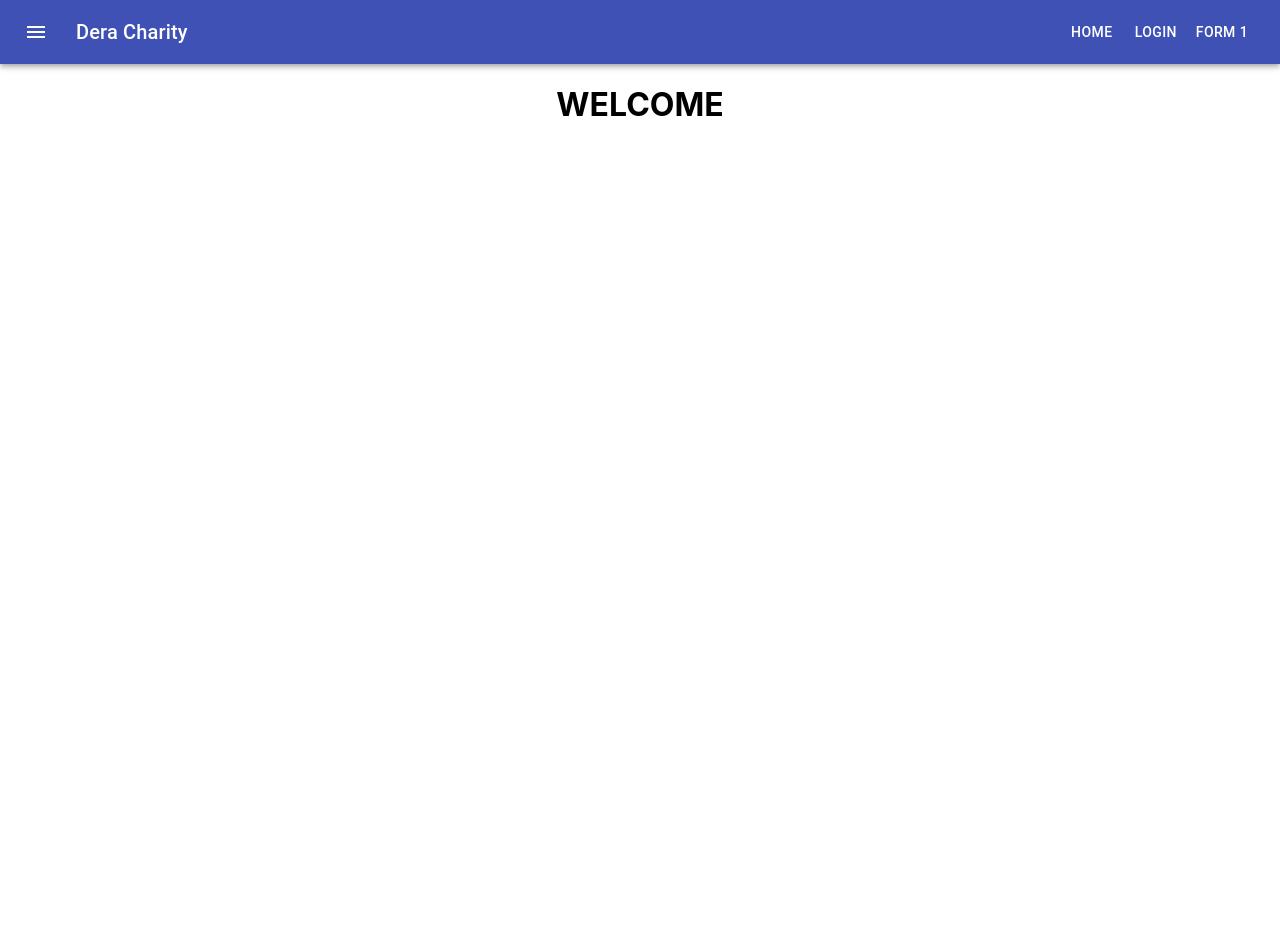
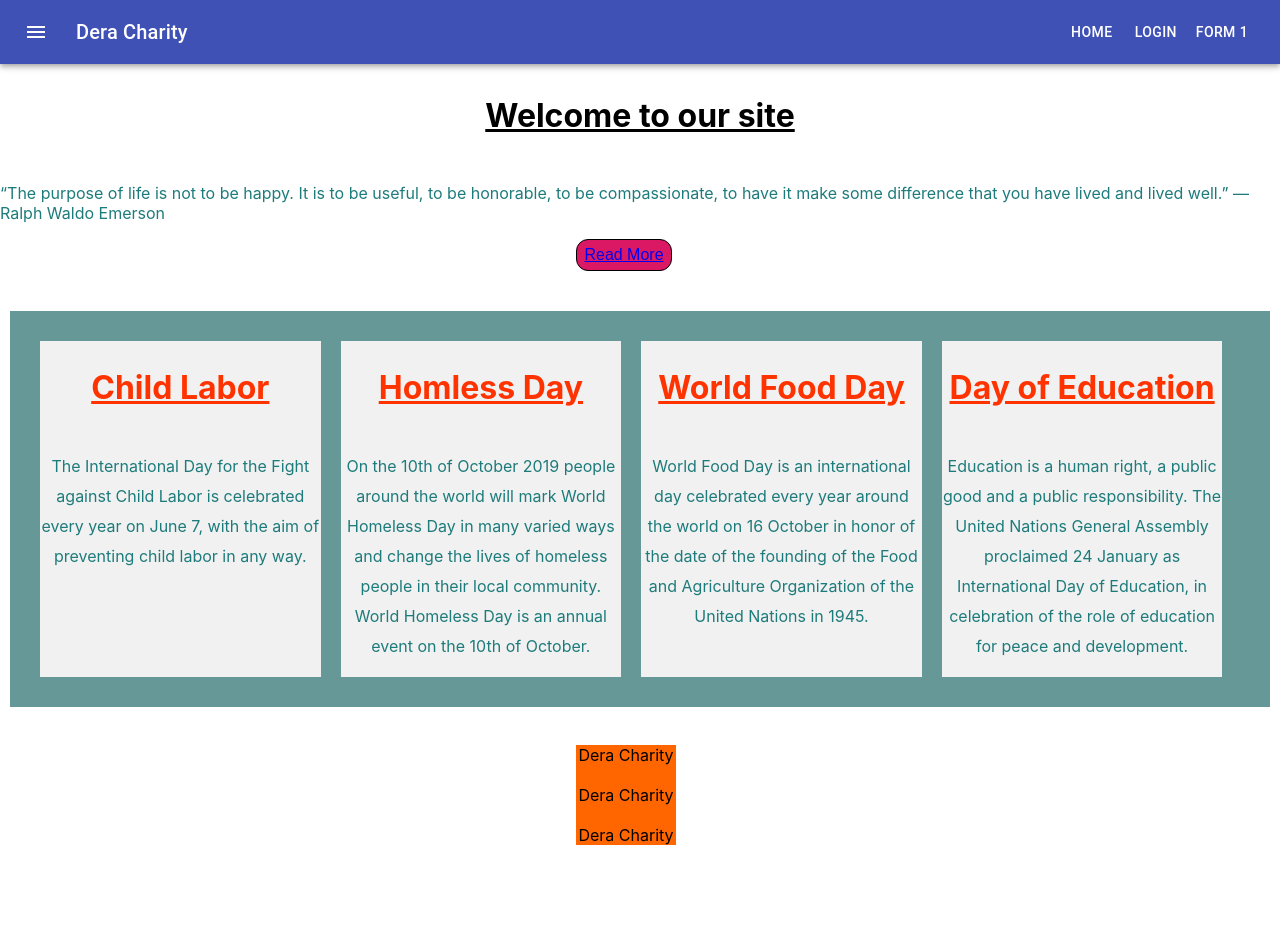
Before and after one commit to artinsepanta/services-provided, a React (Create React App) app: page / in a window 1280 px wide. Shown: the top 934 px of the page. Before the commit the page ends 800 px from the top, so only its background shows below. Built offline with nearby package versions, Linux system fonts and the light colour scheme.

Commit message:
home page finished

```diff
--- a/src/App.css
+++ b/src/App.css
@@ -36,3 +36,137 @@
     transform: rotate(360deg);
   }
 }
+
+h1{
+  text-align: center;
+  text-decoration:underline;
+  margin:0;
+  padding: 1em 0;
+  color:rgb(25, 103, 103),
+  }
+
+  p{
+    margin: 0%;
+    padding: 1em 0;
+    color:rgb(30, 123, 123);
+  }
+
+  .button{
+    margin-left:45%  ;
+  font-family: Arial, Helvetica, sans-serif;
+  font-size: 1rem;
+  text-align: center;
+  font-style: normal;
+  color:blue;
+  display: inline-block;
+  width: 6rem;
+  height: 2rem;
+  padding: 5px;
+  border: 1px solid black;
+  border-radius: 12px;
+  background-color:rgb(219, 24, 99);
+  }
+
+  .button{
+  animation-delay: 250ms;
+  animation-duration: 3s;
+  animation-iteration-count: 3;
+  }
+  .flex-container {
+    display: flex;
+    flex-direction: row-reverse;
+    background-color:rgb(103, 152, 152);
+  }
+
+  .flex-container > div {
+    background-color: #f1f1f1;
+    width: 23%;
+    margin: 10px;
+    text-align: center;
+    line-height:30px;
+  }
+  #section-b{
+    display:flex;
+    flex-direction: row;
+    margin: 10px;
+    padding: 20px;
+  }
+
+    #section-b{
+    text-decoration:none;
+    margin-top:40px;
+    color: rgb(255, 51, 0)
+    }
+  .Bacon-Ipsum  {
+    float:center;
+    margin-left:45%;
+    margin-top:3%;
+    margin-bottom:3%;
+  }
+
+  .Bacon-Ipsum {
+    width: 100px;
+    height: 100px;
+    background: rgb(255, 102, 0);
+    -webkit-transition: width 2s, height 2s, -webkit-transform 2s;
+    transition: width 2s, height 2s, transform 2s;
+  }
+  .box{
+    text-align:center;
+    text-decoration: none;
+    margin-top:20px;
+  }
+
+  .Bacon-Ipsum:hover {
+    width: 200px;
+    height: 200px;
+    -webkit-transform: rotate(360deg);
+    transform: rotate(360deg);
+  }
+
+
+  #section-c{
+    padding:2em 1em 1em;
+  }
+  #section-c ul{
+  list-style: none;
+  margin-top:0;
+  padding:0;
+  }
+  #section-c li{
+  margin-bottom: 1.em;
+  background-color: rgb(248, 171, 135);
+  }
+  .card-content{
+    padding: 1.5em;
+  }
+  .content-wrap,
+  #section-c ul{
+      grid-column: 2/4;
+  }
+  #section-c ul{
+    display:flex;
+    justify-content:space-around;
+  }
+  #section-c li{
+    width:31%;
+  }
+  h2{
+  text-align: center;
+  margin:0;
+  padding: 1em 0;
+  color:rgb(255, 102, 0);
+  }
+
+  #main-footer{
+    padding:15px;
+    background:rgb(31, 46, 46);
+    color :rgb(255, 117, 26);
+    height:50px;
+    text-align: center;
+  }
+
+  strong{
+    font-style: none;
+    margin-top:10px
+  }
--- a/src/components/AddService.js
+++ b/src/components/AddService.js
@@ -29,7 +29,7 @@ class AddService extends Component {
     handleSubmit = (e) => {
         e.preventDefault()
         const payload = { ...this.state }
-        payload.id = this.props.carTotal + 1
+        payload.id = this.props.serviceTotal + 1
         delete payload.open
         console.log("THE SERVICE", payload)
 
--- a/src/components/Form1.js
+++ b/src/components/Form1.js
@@ -4,16 +4,18 @@ import FormControl from '@material-ui/core/FormControl';
 import Input from '@material-ui/core/Input';
 import InputLabel from '@material-ui/core/InputLabel';
 import TextField from '@material-ui/core/TextField';
-import Grid from '@material-ui/core/Grid';
-import AccountCircle from '@material-ui/icons/AccountCircle';
 //import AddService from '../containers/AddService'
-import { //Button,
+import {
+  Button,
   Table,
   TableHead,
-   //TableBody,
+  TableBody,
   TableRow,
   TableCell,
-     Container } from '@material-ui/core';
+  Container
+} from '@material-ui/core';
+
+
 const useStyles = makeStyles(theme => ({
   margin: {
     margin: theme.spacing(1),
@@ -21,54 +23,36 @@ const useStyles = makeStyles(theme => ({
 }));
 
 //export default function Form1() {
-  const Form1 = (props) =>{
+const Form1 = (props) => {
   const classes = useStyles();
+  console.log('newServ', props.services)
 
   return (
     <div>
-
- <div className={classes.margin}>
-        <Grid container spacing={1} alignItems="flex-end">
-          <Grid item>
-            <AccountCircle />
-          </Grid>
-          <Grid item>
-            <TextField id="input-with-icon-grid" label="ID" />
-          </Grid>
-        </Grid>
-      </div>
-      <div className={classes.margin}>
-        <Grid container spacing={1} alignItems="flex-end">
-          <Grid item>
-            <AccountCircle />
-          </Grid>
-          <Grid item>
-            <TextField id="input-with-icon-grid" label="Date" />
-          </Grid>
-        </Grid>
-      </div>
       <div>
         <FormControl className={classes.margin}>
-        <InputLabel htmlFor="input-with-icon-adornment">First Name</InputLabel>
+          <InputLabel htmlFor="input-with-icon-adornment">ID</InputLabel>
           <Input
+          />
+          <br />
 
-
+        </FormControl>
+        <TextField
+          className={classes.margin}
+          id="input-with-icon-textfield"
+          label="First Name"
         />
-      </FormControl>
         <TextField
           className={classes.margin}
           id="input-with-icon-textfield"
           label="Last Name"
         />
-      <TextField
-        className={classes.margin}
-        id="input-with-icon-textfield"
-        label="Gender"
-      />
       </div>
       <div>
         <FormControl className={classes.margin}>
-        <InputLabel htmlFor="input-with-icon-adornment">Date of Birth</InputLabel>
+          <InputLabel htmlFor="input-with-icon-adornment">
+            Gender
+          </InputLabel>
           <Input
           />
         </FormControl>
@@ -77,38 +61,41 @@ return (
           id="input-with-icon-textfield"
           label="Health"
         />
-      <TextField
-        className={classes.margin}
-        id="input-with-icon-textfield"
-        label="Addiction"
-      />
-      </div>
-
-      {/* <div className="flex-container">
-      <AddService serviceTotal={props.services.length} />
-      </div> */}
 
         <Container>
-        <br/>
-         <div>
+          <br />
+
+          <div className={classes.button} >
+            <Button onClick={props.fetchServices} variant="contained" color="primary" >
+              services
+            </Button>
+          </div>
           <h2>Services Provided</h2>
-         </div>
-      <Table  size="small" aria-label="a dense table">
+          <Table size="small" aria-label="a dense table">
             <TableHead>
               <TableRow>
                 <TableCell>Id</TableCell>
                 <TableCell align="right">NGO</TableCell>
-              <TableCell align="right">Date</TableCell>
                 <TableCell align="right">Service</TableCell>
-              <TableCell align="right">Goal</TableCell>
-              <TableCell align="right">Details</TableCell>
+                <TableCell align="right">Clerk</TableCell>
 
               </TableRow>
             </TableHead>
+            <TableBody>
+              {props.newServs.map((newServ, idx) => (
+                <TableRow key={newServ.NGO_ID}>
+                  <TableCell component="th" scope="serv">
+                    {serv.NGO_ID}
+                  </TableCell>
+                  <TableCell align="right">{service.service_Service}</TableCell>
+                  <TableCell align="right">{service.service_clerk}</TableCell>
+                </TableRow>
+              ))}
+            </TableBody>
           </Table>
         </Container>
       </div>
-
+    </div>
   )
 }
 
--- a/src/components/Home.js
+++ b/src/components/Home.js
@@ -22,11 +22,112 @@ class Home extends Component {
 
   render() {
     return (
-      <div className="text-gray">
-        <h1 style={{ textAlign: 'center' }}>{this.state.heading}</h1>
+
+        <div class="content_wrap" id="section-a">
+
+        <h1 class="content-wrap">
+          Welcome to our site
+         </h1>
+        <p>
+        “The purpose of life is not to be happy. It is to be useful, to be honorable, to be compassionate, to have it make some difference that you have lived and lived well.”
+― Ralph Waldo Emerson
+        </p>
+        <button  class="button Read more animated  heartBeat" >
+            <a href="https://austincodingacademy.com/ ">Read More</a>
+         </button>
+
+  <div class="flex-container" id="section-b">
+      <div id="box1">
+        <h1>
+        Child Labor
+        </h1>
+        <p>The International Day for the Fight against Child Labor is celebrated every year on June 7, with the aim of preventing child labor in any way.</p>
+      </div>
+
+      <div className ="box2">
+          <h1>
+            Homless Day
+          </h1>
+          <p>On the 10th of October 2019 people around the world will mark World Homeless Day in many varied ways and change the lives of homeless people in their local community. World Homeless Day is an annual event on the 10th of October.</p>
+        </div>
+
+        <div id="box3">
+          <h1>
+            World Food Day
+          </h1>
+          <p>World Food Day is an international day celebrated every year around the world on 16 October in honor of the date of the founding of the Food and Agriculture Organization of the United Nations in 1945.</p>
+        </div>
+        <div id="box4">
+          <h1>
+           Day of Education
+          </h1>
+          <p>Education is a human right, a public good and a public responsibility. The United Nations General Assembly proclaimed 24 January as International Day of Education, in celebration of the role of education for peace and development.</p>
+        </div>
+    </div>
+
+    <div class="Bacon-Ipsum transition transform ">
+        <div class="box">Dera Charity</div>
+        <div class="box">Dera Charity</div>
+        <div class="box">Dera Charity</div>
+      </div>
+    <div className="section-c" class="grid-card">
+        <ul>
+            <li>
+                <div class="card-content">
+
+                        <h2 class="card-title"> Homelessness Definition </h2>
+                        <p>Homelessness describes the situation of an individual or family without stable, permanent,
+appropriate housing, or the immediate prospect, means and ability of acquiring it. It is the result
+of systemic or societal barriers, a lack of affordable and appropriate housing, the individual /
+household’s financial, mental, cognitive, behavioural or physical challenges, and/or racism and
+discrimination. Most people do not choose to be homeless, and the experience is generally negative,
+unpleasant, stressful and distressing.” (CHRN, 2012: 1)</p>
+                </div>
+            </li>
+            <li>
+             <div class="card-content">
+
+                     <h2 class="card-title">Homelessness as a problem </h2>
+                     <p>The problem of homelessness and housing exclusion refers to the failure of society to
+ensure that adequate systems, funding and support are in place so that all people, even
+in crisis situations, have access to housing. The goal of ending homelessness is to ensure
+housing stability, which means people have a fixed address and housing that is appropriate
+(affordable, safe, adequately maintained, accessible and suitable in size), and includes
+required services as needed (supportive), in addition to income and supports. (CHRN, 2012: 1)</p>
+              </div>
+         </li>
+         <li>
+             <div class="card-content">
+
+                     <h2 class="card-title"> Stoping homelessness</h2>
+                     <p>Prevention – Stopping people from becoming homeless in the first place. Emergency Response – Providing emergency supports like shelter, food and day programs, while someone is homeless. Housing, Accommodation, and Supports – The provision of housing and ongoing supports as a means of moving people out of homelessness.</p>
+             </div>
+         </li>
+        </ul>
+      </div>
+
+
+   <footer id="main-footer" class="flex">
+      <div >
+        <strong>
+            Dera Charity
+        </strong>
+      </div>
+      <div>
+        <small>
+          E-mail:baconipsum@gmail.com
+        </small>
+      </div>
+      <div>
+        <small>
+       #Phone:111-222-3333
+        </small>
+      </div>
+</footer>
       </div>
     )
-  }
+
+    }
 }
 
 export default Home;
```
Also changed, not shown: src/redux/actions.js (+14 -0 lines), src/redux/reducers.js (+18 -0 lines), src/redux/state.js (+66 -2 lines). Lines whose indentation alone changed are shown as unchanged.
